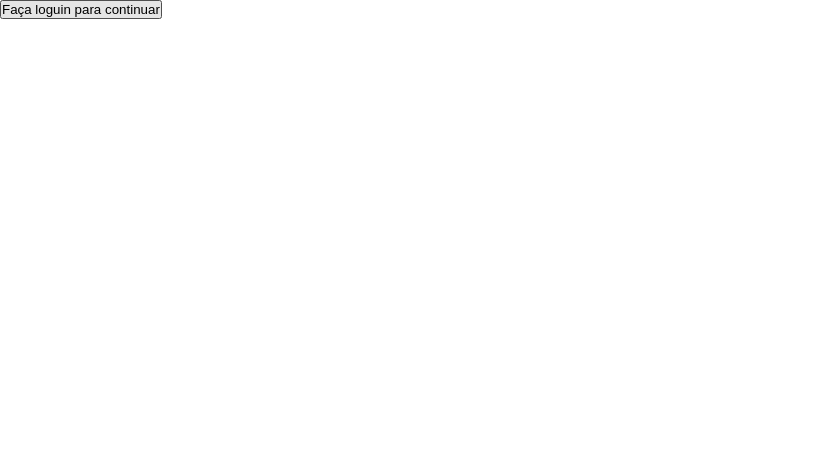
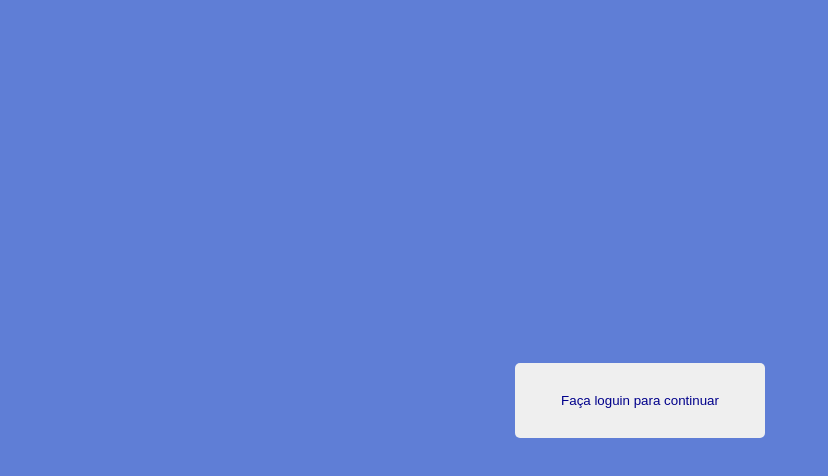
Before and after one commit to wesley-snybool/marvel-app, a Next.js app: page / in a window 1280 px wide. Shown: the top 476 px of the page, without its empty margins (0-828 px from the left). Built offline with nearby package versions, Linux system fonts and the light colour scheme.

Commit message:
ajuste problema no .env

```diff
--- a/pages/api/config.ts
+++ b/pages/api/config.ts
@@ -1,9 +1,9 @@
 import axios from "axios";
 
-const apikey = process.env.NEXT_API_KEY;
-const hash = process.env.NEXT_APP_HASH;
-const ts = process.env.NEXT_APP_TS;
-const apiUrl = process.env.NEXT_APP_ENDPOINT;
+const apikey = '88afc73c960dd17242a16a42cc8c492b';
+const hash = '08f49c78ef7ee6d774933ae9e5298f71';
+const ts = '1';
+const apiUrl = 'https://gateway.marvel.com/v1/public/';
 
 export const api = axios.create({
   params: {
@@ -11,8 +11,5 @@ export const api = axios.create({
     apikey,
     hash,
   },
-  headers: { Accept: 'text/html, application/json, text/plain, */*' },
   baseURL: apiUrl,
-  proxy: undefined,
-  method: 'get',
 });
--- a/pages/index.tsx
+++ b/pages/index.tsx
@@ -1,15 +1,38 @@
 import type { NextPage } from 'next';
-import { Router, useRouter } from 'next/router';
+import { useRouter } from 'next/router';
+import { styled } from '@stitches/react';
+
+const MainContainer = styled('div', {
+  backgroundColor: '#5F7ED6',
+  width: '100%',
+  height: '100vh',
+  display: 'flex',
+  alignItems: 'center',
+  justifyContent: 'center',
+
+  button: {
+    width: '250px',
+    height: '75px',
+    borderRadius: '5px',
+    border: 'none',
+    cursor: 'pointer',
+    color: 'DarkBlue',
+
+    '&:hover': {
+      filter: 'brightness(0.95)',
+    },
+  },
+});
 
 const Main: NextPage = () => {
   const router = useRouter();
 
   return (
-    <div>
+    <MainContainer>
       <button onClick={() => router.push('/home')}>
         Faça loguin para continuar
       </button>
-    </div>
+    </MainContainer>
   );
 };
 
```
Also changed, not shown: 2 other files (tests, documents, lock files or other folders).
